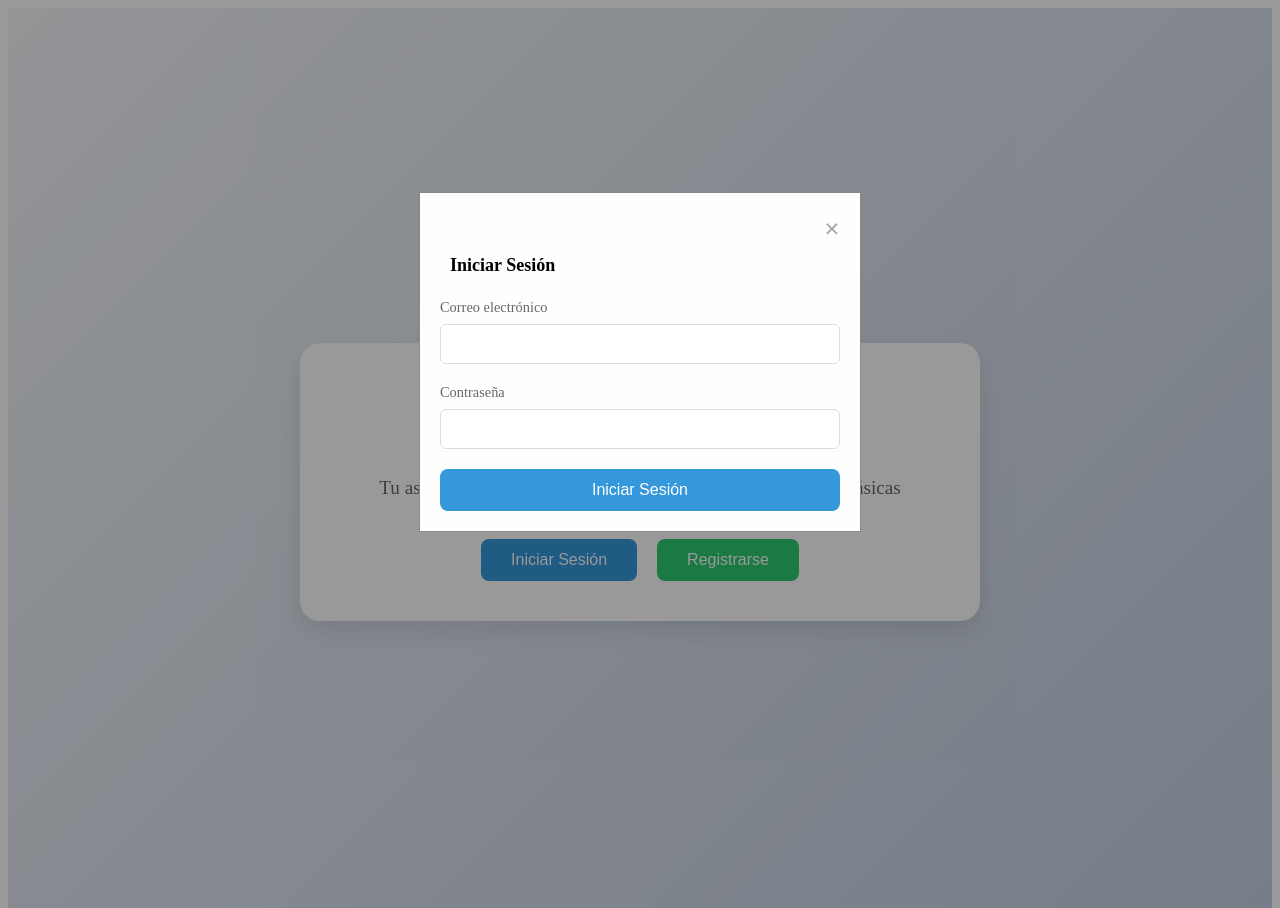
After one commit to cmmo2024/medicaltutor, a Django app: page / in a window 1280 px wide, after a click on "Iniciar Sesión". The commit adds this page. Run offline with Django 5.2, Linux system fonts and the light colour scheme.

Commit message:
LogIn and SignUp created

```diff
--- a/medicaltutordjproject/medicaltutordjapp/static/css/styles.css
+++ b/medicaltutordjproject/medicaltutordjapp/static/css/styles.css
@@ -1,26 +1,66 @@
+/* Existing styles */
 .container {
     display: flex;
 }
 
-/* Sidebar starts open by default */
-.sidebar {
-    width: 250px; /* Default width */
-    position: fixed;
+/* Navbar: Ensure it has the highest z-index */
+.navbar {
+    position: fixed; /* Always at the top */
     top: 0;
     left: 0;
-    height: 100%;
+    width: 97%; /* Full width */
+    height: 38px; /* Fixed height */
+    z-index: 1000; /* Above sidebar and toggle button */
+    background-color: #f8f9fa;
+    display: flex;
+    justify-content: space-between;
+    align-items: center;
+    padding: 10px 20px;
+    border-bottom: 1px solid #ddd;
+    box-shadow: 0 2px 5px rgba(0, 0, 0, 0.1);
+}
+
+.navbar p {
+    margin: 0;
+    font-size: 16px;
+}
+
+.navbar a {
+    margin-left: 10px;
+    text-decoration: none;
+    font-size: 14px;
+}
+
+.navbar a.btn {
+    padding: 5px 10px;
+    border-radius: 4px;
+}
+
+/* Sidebar: Adjust to ensure it sits under the navbar */
+.sidebar {
+    width: 250px; /* Fixed width for the sidebar */
+    position: fixed; /* Sticks to the left */
+    top: 60px; /* Below the navbar */
+    left: 0;
+    height: calc(100% - 60px); /* Avoid overlapping the navbar */
     background-color: #f4f4f4;
-    overflow-x: hidden;
+    z-index: 900; /* Below the navbar */
+    transition: width 0.3s ease-in-out; /* Smooth open/close animation */
     overflow-y: auto;
-    padding-top: 60px; /* Offset for toggle button */
-    z-index: 1; /* Ensure sidebar is above content */
-    transition: width 0.3s ease-in-out; /* Smooth open/close animation */
+}
+
+/* Sidebar Closed: Collapse the sidebar */
+.sidebar.closed {
+    width: 0; /* Fully collapse */
+    overflow: hidden; /* Hide overflowing content */
+    transition: width 0.3s ease-in-out; /* Smooth collapse animation */
 }
 
 h2 {
     font-size: 18px;
-    margin-bottom: 10px;
-    margin-left:10px
+    margin-top: 42px;
+    margin-bottom: 23px;
+    margin-left: 10px;
 }
 
 .accordion {
@@ -224,3 +277,166 @@ button:disabled {
     0% { transform: rotate(0deg); }
     100% { transform: rotate(360deg); }
 }
+
+/* Adding new home page styles */
+.home-container {
+    min-height: 100vh;
+    display: flex;
+    align-items: center;
+    justify-content: center;
+    background: linear-gradient(135deg, #f5f7fa 0%, #c3cfe2 100%);
+    padding: 20px;
+}
+
+.home-content {
+    text-align: center;
+    background: white;
+    padding: 40px;
+    border-radius: 20px;
+    box-shadow: 0 10px 25px rgba(0, 0, 0, 0.1);
+    max-width: 600px;
+    width: 90%;
+}
+
+.home-content h1 {
+    font-size: 2.5rem;
+    color: #2c3e50;
+    margin-bottom: 20px;
+}
+
+.tagline {
+    font-size: 1.2rem;
+    color: #666;
+    margin-bottom: 40px;
+}
+
+.auth-buttons {
+    display: flex;
+    gap: 20px;
+    justify-content: center;
+}
+
+.btn {
+    padding: 12px 30px;
+    border: none;
+    border-radius: 8px;
+    font-size: 1rem;
+    cursor: pointer;
+    transition: transform 0.2s, box-shadow 0.2s;
+}
+
+.btn:hover {
+    transform: translateY(-2px);
+    box-shadow: 0 5px 15px rgba(0, 0, 0, 0.1);
+}
+
+.btn-primary {
+    background-color: #3498db;
+    color: white;
+}
+
+.btn-secondary {
+    background-color: #2ecc71;
+    color: white;
+}
+
+/* Auth modal styles */
+.auth-modal {
+    max-width: 400px;
+    width: 90%;
+}
+
+.auth-form {
+    display: flex;
+    flex-direction: column;
+    gap: 20px;
+}
+
+.form-group {
+    display: flex;
+    flex-direction: column;
+    gap: 8px;
+}
+
+.form-group label {
+    font-size: 0.9rem;
+    color: #666;
+}
+
+.form-group input {
+    padding: 10px;
+    border: 1px solid #ddd;
+    border-radius: 6px;
+    font-size: 1rem;
+}
+
+.form-group input:focus {
+    outline: none;
+    border-color: #3498db;
+    box-shadow: 0 0 0 2px rgba(52, 152, 219, 0.2);
+}
+
+/* Responsive design */
+@media (max-width: 480px) {
+    .home-content {
+        padding: 30px 20px;
+    }
+
+    .home-content h1 {
+        font-size: 2rem;
+    }
+
+    .auth-buttons {
+        flex-direction: column;
+    }
+
+    .btn {
+        width: 100%;
+    }
+}
+
+.plans-container {
+    display: flex;
+    flex-wrap: wrap;
+    gap: 20px;
+}
+
+.plans-container {
+   display: flex;
+   flex-wrap: wrap;
+   gap: 20px; /* Space between cards */
+   justify-content: center; /* Center-align cards */
+}
+
+.plan {
+   border: 1px solid #ddd;
+   padding: 20px;
+   border-radius: 8px;
+   width: 300px;
+   text-align: center;
+   background-color: #f9f9f9;
+   display: flex;
+   flex-direction: column;
+   justify-content: space-between;
+}
+
+.plan h2 {
+   margin-bottom: 10px;
+}
+
+.plan p {
+   margin: 5px 0;
+}
+
+.plan .btn {
+   margin-top: 20px; /* Adds space above the button */
+   padding: 10px 20px;
+   background-color: #007bff;
+   color: #fff;
+   text-decoration: none;
+   border-radius: 4px;
+}
+
+.plan .btn:hover {
+   background-color: #0056b3;
+}
--- /dev/null
+++ b/medicaltutordjproject/medicaltutordjapp/static/js/auth.js
@@ -0,0 +1,63 @@
+// Show modal dialog
+function showModal(modalId) {
+    const modal = document.getElementById(modalId);
+    if (modal) {
+        modal.style.display = 'block';
+        // Focus on first input field
+        const firstInput = modal.querySelector('input');
+        if (firstInput) {
+            firstInput.focus();
+        }
+    }
+}
+
+// Close modal dialog
+function closeModal(modalId) {
+    const modal = document.getElementById(modalId);
+    if (modal) {
+        modal.style.display = 'none';
+        // Reset form
+        const form = modal.querySelector('form');
+        if (form) {
+            form.reset();
+        }
+    }
+}
+
+// Close modal if clicking outside
+window.onclick = function(event) {
+    if (event.target.classList.contains('modal')) {
+        event.target.style.display = 'none';
+    }
+}
+
+// Form validation
+document.addEventListener('DOMContentLoaded', function() {
+    // Sign up form validation
+    const signupForm = document.querySelector('#signup-modal form');
+    if (signupForm) {
+        signupForm.addEventListener('submit', function(e) {
+            const password = document.getElementById('signup-password').value;
+            const confirmPassword = document.getElementById('signup-confirm-password').value;
+
+            if (password !== confirmPassword) {
+                e.preventDefault();
+                alert('Las contraseñas no coinciden');
+                return false;
+            }
+
+            if (password.length < 8) {
+                e.preventDefault();
+                alert('La contraseña debe tener al menos 8 caracteres');
+                return false;
+            }
+        });
+    }
+
+    // Show error messages if they exist in the URL
+    const urlParams = new URLSearchParams(window.location.search);
+    const error = urlParams.get('error');
+    if (error) {
+        alert(decodeURIComponent(error));
+    }
+});
--- /dev/null
+++ b/medicaltutordjproject/medicaltutordjapp/templates/medicaltutordjapp/home.html
@@ -0,0 +1,73 @@
+<!DOCTYPE html>
+<html lang="es">
+<head>
+    <meta charset="UTF-8">
+    <meta name="viewport" content="width=device-width, initial-scale=1.0">
+    <title>Medical Tutor - Inicio</title>
+    {% load static %}
+    <link rel="stylesheet" href="{% static 'css/styles.css' %}">
+</head>
+<body>
+    <div class="home-container">
+        <div class="home-content">
+            <h1>Medical Tutor</h1>
+            <p class="tagline">Tu asistente personal para el estudio de las ciencias médicas básicas</p>
+
+            <div class="auth-buttons">
+                <button onclick="showModal('login-modal')" class="btn btn-primary">Iniciar Sesión</button>
+                <button onclick="showModal('signup-modal')" class="btn btn-secondary">Registrarse</button>
+            </div>
+        </div>
+
+        <!-- Login Modal -->
+        <div id="login-modal" class="modal">
+            <div class="modal-content auth-modal">
+                <span class="close" onclick="closeModal('login-modal')">&times;</span>
+                <h2>Iniciar Sesión</h2>
+                <form action="{% url 'login' %}" method="POST" class="auth-form">
+                    {% csrf_token %}
+                    <div class="form-group">
+                        <label for="login-email">Correo electrónico</label>
+                        <input type="email" id="login-email" name="email" required>
+                    </div>
+                    <div class="form-group">
+                        <label for="login-password">Contraseña</label>
+                        <input type="password" id="login-password" name="password" required>
+                    </div>
+                    <button type="submit" class="btn btn-primary">Iniciar Sesión</button>
+                </form>
+            </div>
+        </div>
+
+        <!-- Sign Up Modal -->
+        <div id="signup-modal" class="modal">
+            <div class="modal-content auth-modal">
+                <span class="close" onclick="closeModal('signup-modal')">&times;</span>
+                <h2>Registrarse</h2>
+                <form action="{% url 'signup' %}" method="POST" class="auth-form">
+                    {% csrf_token %}
+                    <div class="form-group">
+                        <label for="signup-name">Nombre completo</label>
+                        <input type="text" id="signup-name" name="name" required>
+                    </div>
+                    <div class="form-group">
+                        <label for="signup-email">Correo electrónico</label>
+                        <input type="email" id="signup-email" name="email" required>
+                    </div>
+                    <div class="form-group">
+                        <label for="signup-password">Contraseña</label>
+                        <input type="password" id="signup-password" name="password" required>
+                    </div>
+                    <div class="form-group">
+                        <label for="signup-confirm-password">Confirmar contraseña</label>
+                        <input type="password" id="signup-confirm-password" name="confirm_password" required>
+                    </div>
+                    <button type="submit" class="btn btn-primary">Registrarse</button>
+                </form>
+            </div>
+        </div>
+    </div>
+
+    <script src="{% static 'js/auth.js' %}"></script>
+</body>
+</html>
--- a/medicaltutordjproject/medicaltutordjapp/urls.py
+++ b/medicaltutordjproject/medicaltutordjapp/urls.py
@@ -2,10 +2,15 @@ from django.urls import path
 from medicaltutordjapp import views
 
 urlpatterns = [
+    path('', views.home, name='home'),
+    path('login/', views.login_view, name='login'),
+    path('signup/', views.signup, name='signup'),
+    path('logout/', views.logout_view, name='logout'),
+    path('plans/', views.plans, name='plans'),
     path('chat/', views.chat, name='chat'),
     path('ask_gpt', views.ask_gpt, name='ask_gpt'),
-    path('generate_questions/', views.generate_questions, name='generate_questions'),  # Handle GET requests for the questions page
-    path('questions/', views.questions, name='questions'),  # Handle POST requests for generating questions
+    path('generate_questions/', views.generate_questions, name='generate_questions'),
+    path('questions/', views.questions, name='questions'),
     path('qualify_answers/', views.qualify_answers, name='qualify_answers'),
     path('qualified_answers/', views.qualified_answers, name='qualified_answers')
 ]
--- a/medicaltutordjproject/medicaltutordjapp/views.py
+++ b/medicaltutordjproject/medicaltutordjapp/views.py
@@ -1,11 +1,17 @@
-from django.shortcuts import render
+from django.shortcuts import render, redirect
 from django.views.decorators.http import require_GET
 from django.views.decorators.csrf import csrf_exempt
 from django.http import JsonResponse
+from django.contrib.auth import login, logout, authenticate
+from django.contrib.auth.models import User
+from django.contrib.auth.decorators import login_required
+from django.db import IntegrityError
 
 from pathlib import Path
 from urllib.parse import unquote
 from medicaltutordjapp.utils.Gift_to_html import gisfttohtml
+from medicaltutordjapp.models import Plans
+
 from openai import OpenAI
 
 import json
@@ -13,10 +19,59 @@ import openai
 
 client = OpenAI(api_key='')
 
-# Create your views here.
+def home(request):
+    if request.user.is_authenticated:
+        return redirect('chat')
+    return render(request, "medicaltutordjapp/home.html")
 
+def signup(request):
+    if request.method == 'POST':
+        name = request.POST.get('name')
+        email = request.POST.get('email')
+        password = request.POST.get('password')
+
+        try:
+            # Create user with email as username
+            user = User.objects.create_user(username=email, email=email, password=password)
+            user.first_name = name
+            user.save()
+
+            # Log the user in
+            login(request, user)
+            return redirect('chat')
+
+        except IntegrityError:
+            return redirect('/?error=' + 'El correo electrónico ya está registrado')
+        except Exception as e:
+            return redirect('/?error=' + str(e))
+
+    return redirect('home')
+
+def login_view(request):
+    if request.method == 'POST':
+        email = request.POST.get('email')
+        password = request.POST.get('password')
+
+        user = authenticate(username=email, password=password)
+        if user is not None:
+            login(request, user)
+            return redirect('chat')
+        else:
+            return redirect('/?error=' + 'Correo electrónico o contraseña incorrectos')
+
+    return redirect('home')
+
+@login_required
+def logout_view(request):
+    logout(request)
+    return redirect('home')
+
+def plans(request):
+    all_plans = Plans.objects.all()
+    return render(request, 'medicaltutordjapp/plans.html', {'plans': all_plans})
+
+@login_required
 def chat(request):
-
     return render(request, "medicaltutordjapp/chat.html")
 
 @require_GET
```
Also changed, not shown: other parts of medicaltutordjproject/medicaltutordjapp/static/css/styles.css (+31 -18 lines), medicaltutordjproject/medicaltutordjapp/templates/medicaltutordjapp/chat.html (+9 -0 lines), medicaltutordjproject/medicaltutordjapp/templates/medicaltutordjapp/plans.html (added, +24 -0 lines), LICENSE.md (added), README.md, medicaltutordjproject/tutor.sqlite3, package-lock.json (added).
